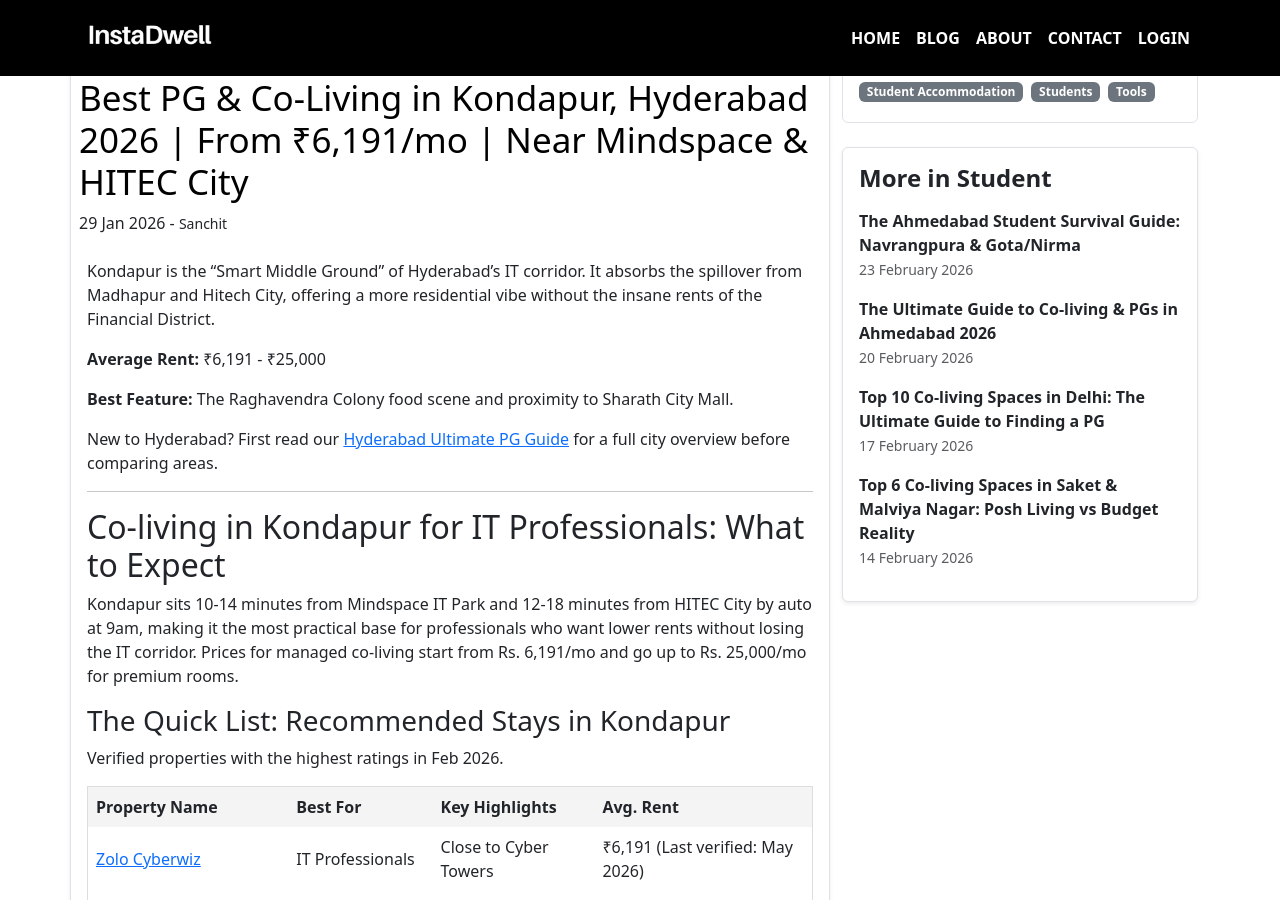
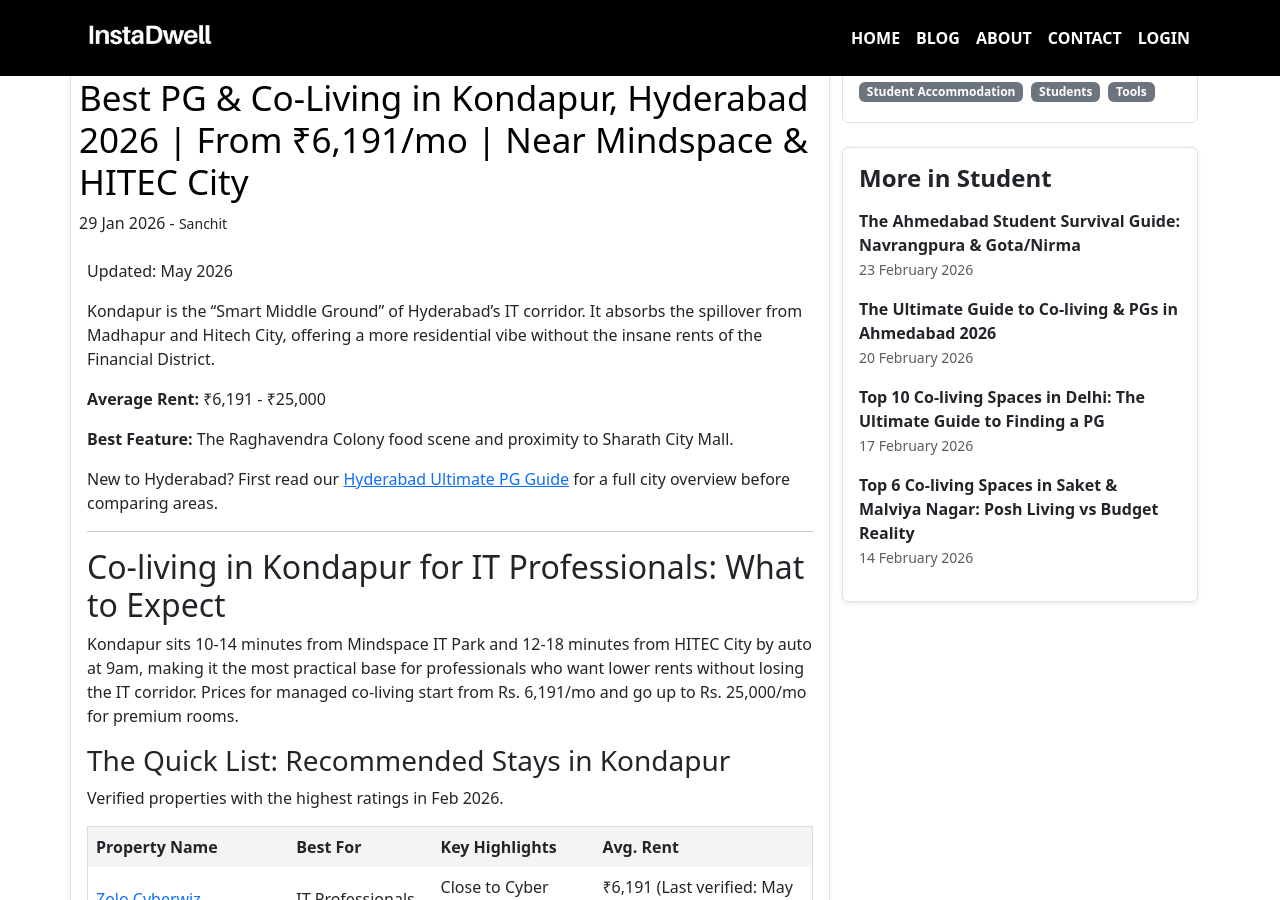
Before and after one commit to instadw/instadwell-blog, a Jekyll site: the page built from _posts/2026-1-29-top-10-co-living-spaces-in-kondapur-and-living-guide-cheaper-than-madhapur-2026.md, in a window 1280 px wide and 900 px high, scrolled down 440 px. Built offline with Jekyll 4.4.1, drawn with Linux system fonts in a browser that asks for light colours.

Commit message:
Update 2026-1-29-top-10-co-living-spaces-in-kondapur-and-living-guide-cheaper-than-madhapur-2026.md

```diff
--- a/_posts/2026-1-29-top-10-co-living-spaces-in-kondapur-and-living-guide-cheaper-than-madhapur-2026.md
+++ b/_posts/2026-1-29-top-10-co-living-spaces-in-kondapur-and-living-guide-cheaper-than-madhapur-2026.md
@@ -25,6 +25,8 @@
   - question: "What is the price of women's PG in Kondapur Hyderabad?"
     answer: "Women's managed PG options in Kondapur start from ₹8,500 at Zolo Green Valley for shared rooms, and from ₹12,000 at HelloWorld Sukoon for standard private rooms. Premium single rooms go up to ₹18,000. Raghavendra Colony and HITEC City-adjacent pockets are the most recommended zones."
 ---
+
+Updated: May 2026
 
 Kondapur is the "Smart Middle Ground" of Hyderabad’s IT corridor. It absorbs the spillover from Madhapur and Hitech City, offering a more residential vibe without the insane rents of the Financial District.
 
```
